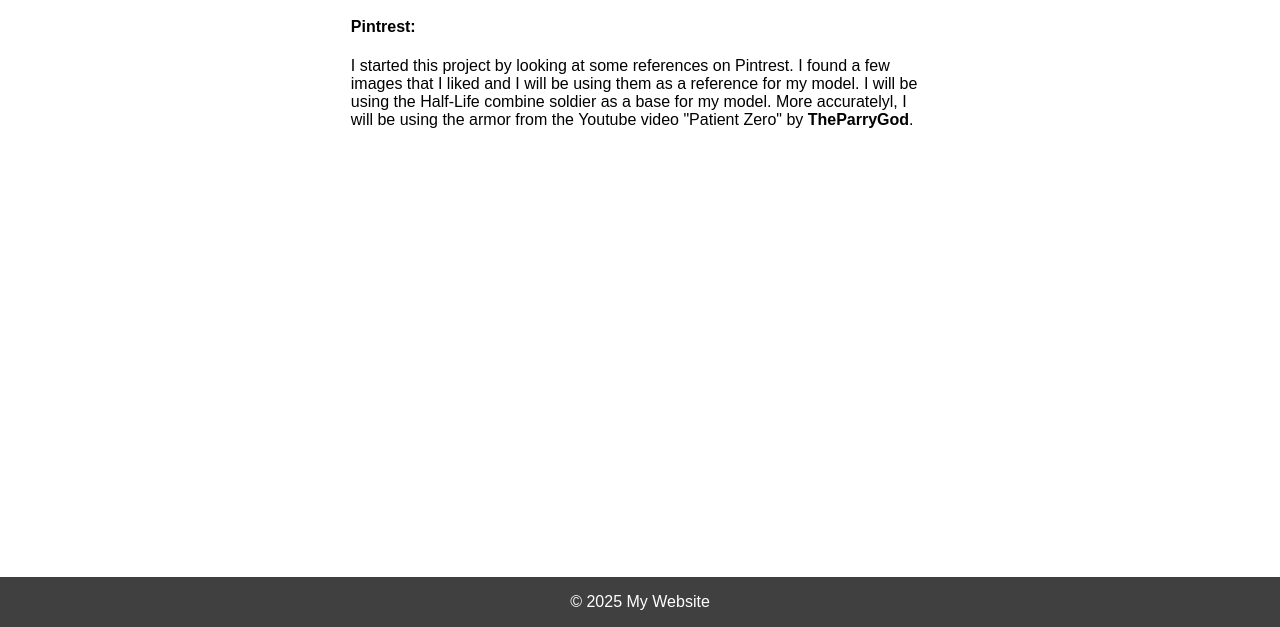
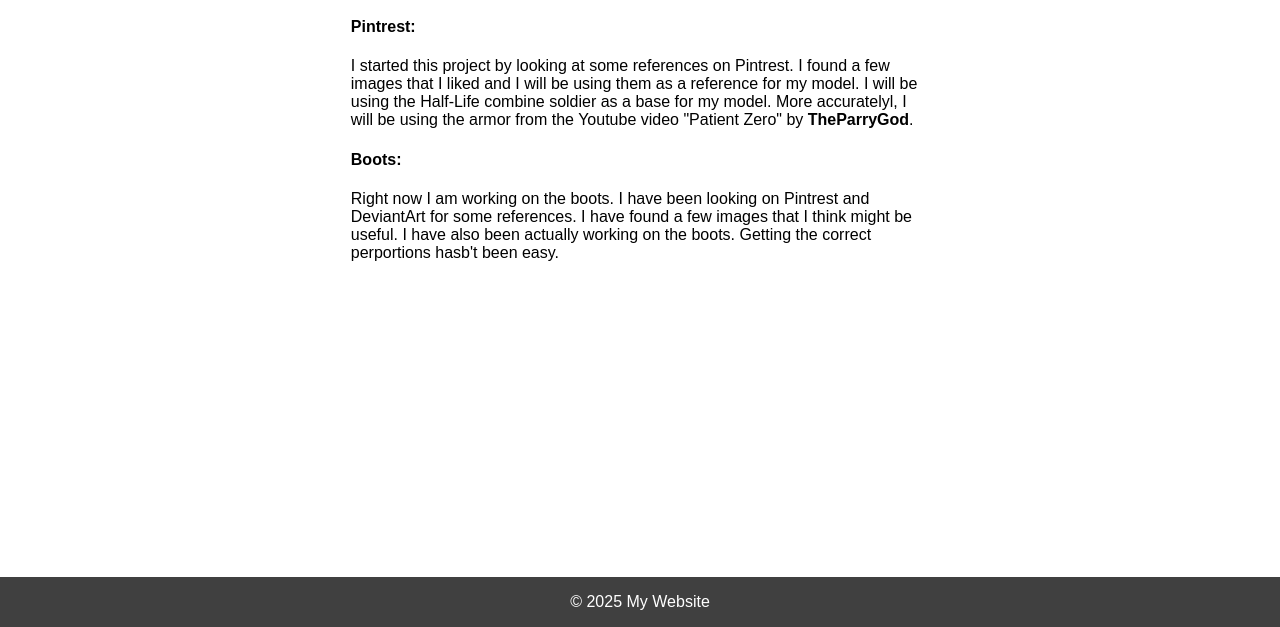
Before and after one commit to WestinSherman/Blender, an Astro site: page /projects/PerfectMe in a window 1280 px wide. Shown: the part 223-850 px from the top of the page. Built offline with nearby package versions, Linux system fonts and the light colour scheme; Astro itself is replaced by a stand-in of ours.

Commit message:
Started on the boots.

```diff
--- a/src/pages/projects/PerfectMe.mdx
+++ b/src/pages/projects/PerfectMe.mdx
@@ -20,3 +20,11 @@ I started this project by looking at some references on Pintrest. I found a few
 I will be using them as a reference for my model. I will be using the Half-Life combine soldier as a base
 for my model. More accuratelyl, I will be using the armor from the Youtube video "Patient Zero"
 by **TheParryGod**.
+#### Boots:
+Right now I am working on the boots. I have been looking on Pintrest and DeviantArt for some
+references. I have found a few images that I think might be useful.
+ I have also been actually working on the boots. Getting the correct perportions hasb't been easy.
+ {/*
+ TODO:
+ Add download link for blender.
+ */}
```
